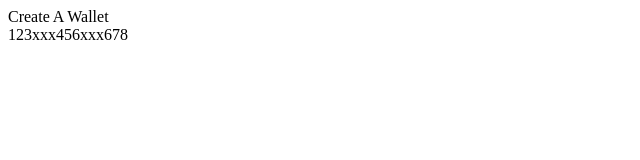
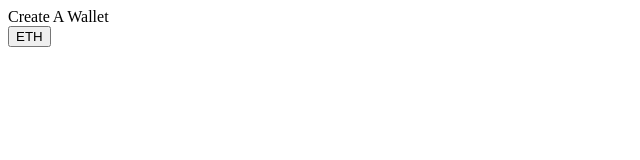
Before and after one commit to mjdude/create-a-wallet, a Next.js app: page / in a window 1280 px wide. Shown: the top 160 px of the page, without its empty margins (0-640 px from the left). Built offline with nearby package versions, Linux system fonts and the light colour scheme.

Commit message:
added selection button

```diff
--- /dev/null
+++ b/components/CryptoSelector.js
@@ -0,0 +1,6 @@
+export default (props) => {
+    const crypto = props.crypto || 'ETH';
+    return (<div>
+        <button onClick={() => {props.handleSelection(crypto)}}>{crypto}</button>
+        </div>)
+}
--- a/pages/index.js
+++ b/pages/index.js
@@ -1,8 +1,24 @@
+import React, { Component } from "react";
+import CryptoSelector from "../components/CryptoSelector";
 import Address from "../components/Address";
 
-export default () => (
-    <div>
-      <div>Create A Wallet</div>
-      <Address/>
-    </div>
-)
+export default class extends Component {
+  state = { crypto: null };
+
+  handleSelection(crypto) {
+    console.log(`selecting ${crypto}`);
+    this.state.crypto ? crypto = null : null;
+    this.setState(() => ({crypto}));
+  }
+
+  render() {
+    console.log("crypto state is" , this.state.crypto);
+    return (
+      <div>
+        <div>Create A Wallet</div>
+        <CryptoSelector handleSelection={this.handleSelection.bind(this)} />
+        {this.state.crypto ? <Address /> : null}
+      </div>
+    );
+  }
+}
```
